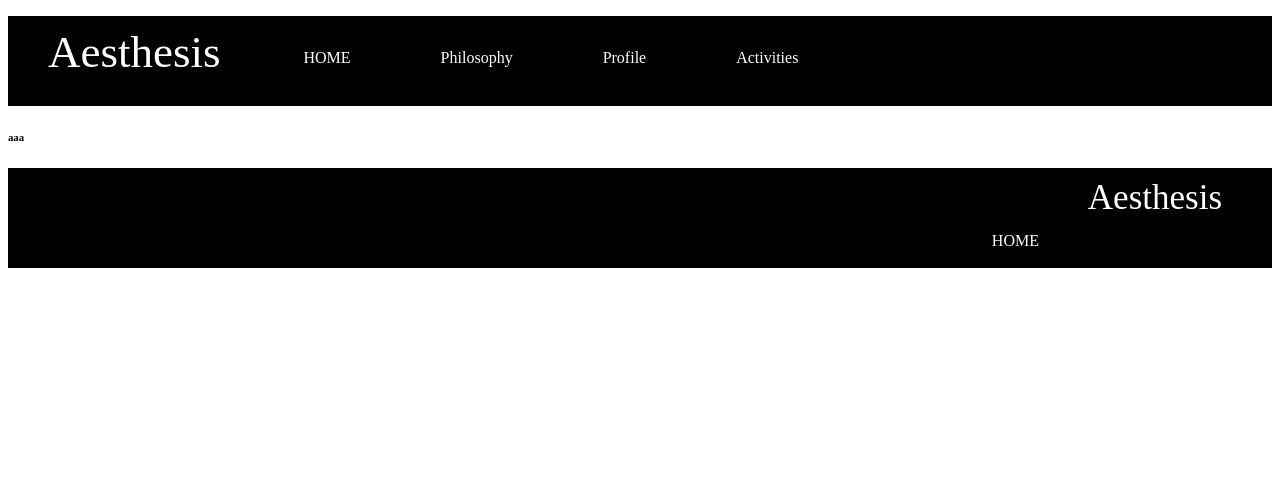
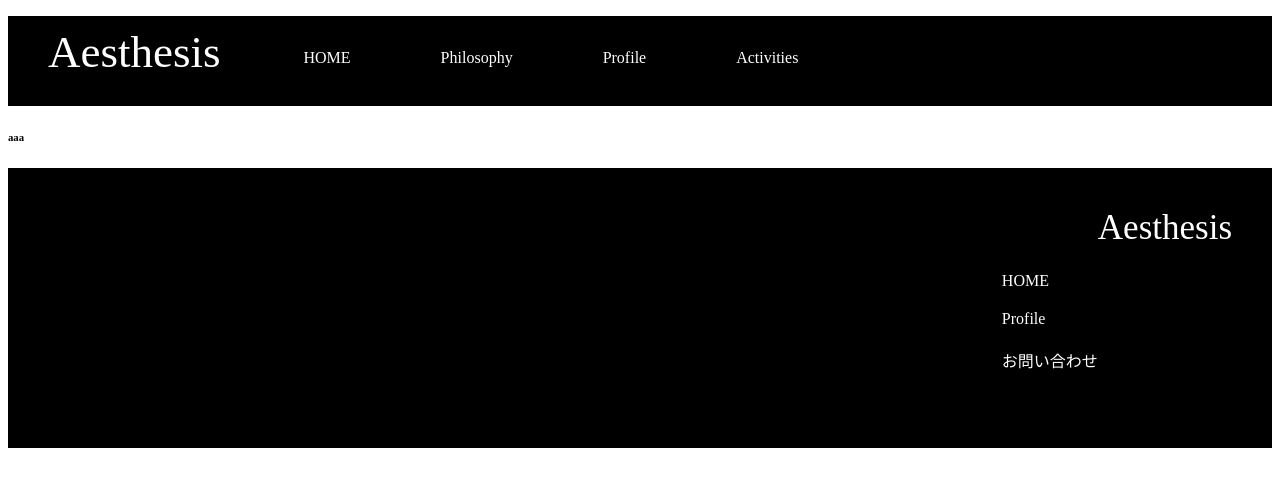
Before and after one commit to 12erg/test, a plain HTML site: page index.html in a window 1280 px wide. Drawn offline with Linux system fonts and the light colour scheme.

Commit message:
Update index.html

```diff
--- a/index.html
+++ b/index.html
@@ -24,14 +24,14 @@
 
 .footer{
       background-color:black;
-      height:100px;
+      height:200px;
       color:white;
-
+      padding:40px;
       }
 .footer-logo{
       font-size:35px;
       float:right;
-      padding:10px 50px 10px 0px;
+
       }
 .footer-list{
       float:right;
@@ -39,7 +39,7 @@
 .footer-list li{
       list-style:none;
       padding-bottom:20px;
-      padding-left:20px;
+
       }
 
     </style>
```
